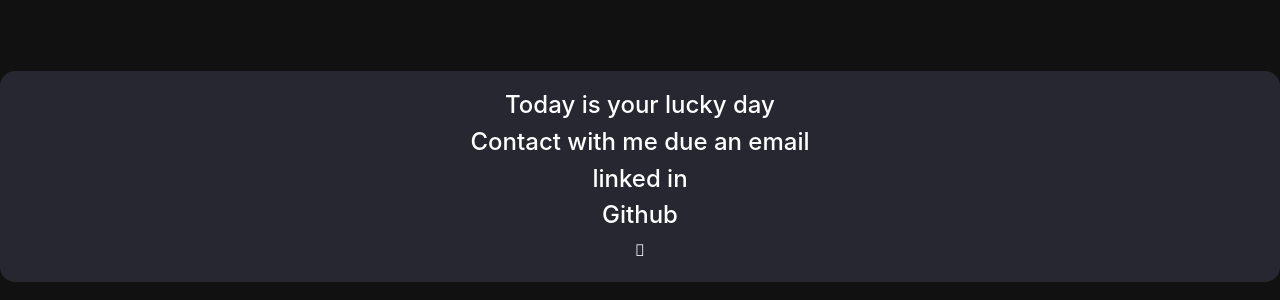
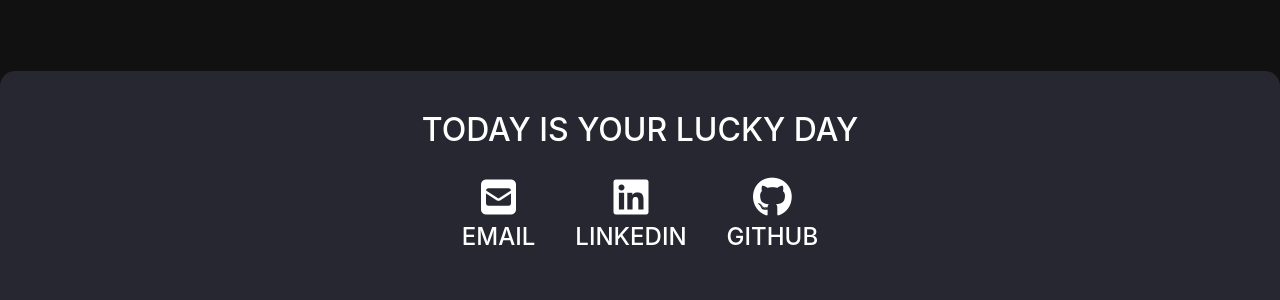
Before and after one commit to SG-Sebastianguerrero/SG-CurriculumVitae, a plain HTML site: page index.html in a window 1280 px wide. Shown: the part 3270-3570 px from the top of the page. Drawn offline with nearby package versions, Linux system fonts and the light colour scheme.

Commit message:
footer styles

```diff
--- a/index.html
+++ b/index.html
@@ -9,6 +9,7 @@
     <link rel="stylesheet" href="particles/css/style.css">
     <link href="https://cdn.jsdelivr.net/npm/bootstrap@5.0.2/dist/css/bootstrap.min.css" rel="stylesheet" integrity="sha384-EVSTQN3/azprG1Anm3QDgpJLIm9Nao0Yz1ztcQTwFspd3yD65VohhpuuCOmLASjC" crossorigin="anonymous">
     <link rel="stylesheet" href="https://stackpath.bootstrapcdn.com/font-awesome/4.7.0/css/font-awesome.min.css">
+    <script src="https://kit.fontawesome.com/185b130220.js" crossorigin="anonymous"></script>
     <title>SG-CV</title>
   </head>
   <body>
@@ -178,12 +179,23 @@
 
     <footer>
       <li id="footer-list">
-        <h4>Today is your lucky day</h4>
-        <h4>Contact with me due an email</h4>
-        <h4>linked in</h4>
-        <h4>Github</h4>
-        <i class="fab fa-github"></i>
-      </li>
+        <h2>Today is your lucky day</h2>
+        <div id="footer-items">
+          <a class="footer-items_container">
+            <i class="footer-icons fas fa-envelope-square"></i>
+            <h4>Email</h4>
+          </a>
+          <a class="footer-items_container">
+            <i class="footer-icons fab fa-linkedin"></i>
+            <h4>linkedin</h4>
+          </a>
+          <a class="footer-items_container" href="hola">
+            <i class="footer-icons fab fa-github"></i>
+            <h4>Github</h4>
+          </a>
+        </div>
+
+        </li>
     </footer>
 
 
--- a/particles/css/style.css
+++ b/particles/css/style.css
@@ -176,11 +176,28 @@
   color: white;
   font-size: 16px;
   text-align: center;
-  padding: 20px;
-  border-radius: 15px;
+  padding: 40px 20px;
+  border-radius: 15px 15px 0 0;
+  text-transform: uppercase;
+  font-size: 16px;
+}
+.footer-icons{
+  font-size: 40px;
+}
+#footer-items{
+  justify-content: center;
+  display: flex ;
 }
 #footer-list{
   list-style: none;
+}
+.footer-items_container{
+  padding: 20px 20px 0px 20px;
+  text-decoration: none;
+  color: white;
+}
+#footer-list h4{
+  padding-top: 5px;
 }
 /* =============================================================================
    GSAP ANIMATION
```
